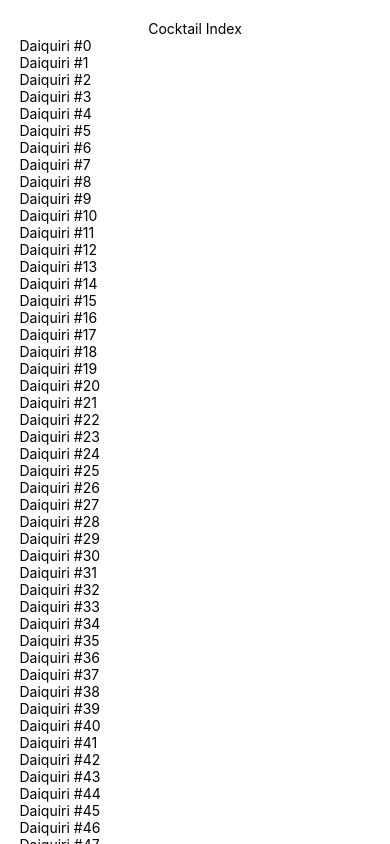
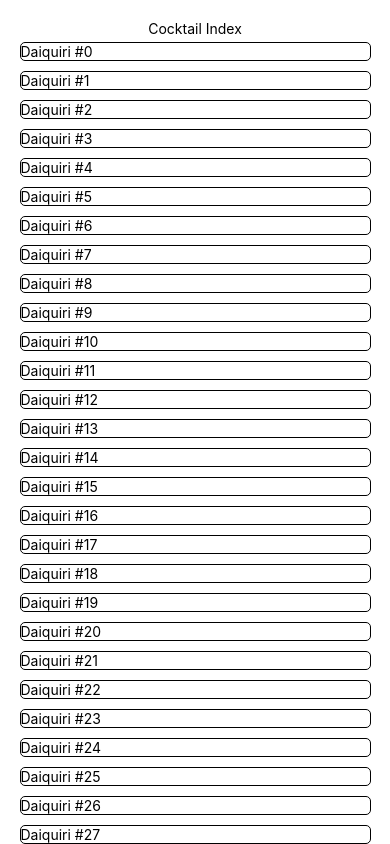
Before and after one commit to norppa/cocktail-index, a React Native app: screen / in a window 390 px wide. Shown: the top 844 px of the page. Built offline with nearby package versions, Linux system fonts and the light colour scheme.

Commit message:
add cocktail component

```diff
--- a/App.js
+++ b/App.js
@@ -2,6 +2,7 @@ import React, { useState } from 'react';
 import { StyleSheet, Text, View, FlatList } from 'react-native';
 
 import initialData from './constants/intial_data'
+import Cocktail from './components/Cocktail'
 
 export default function App() {
   const [data, setData] = useState(initialData)
@@ -15,7 +16,7 @@ export default function App() {
         data={data}
         renderItem={({ item, index }) => {
           return (
-            <Text>{item.name}</Text>
+            <Cocktail cocktail={item} />
           )
         }}
       />
--- /dev/null
+++ b/components/Cocktail.js
@@ -0,0 +1,45 @@
+import React, { useState } from 'react'
+import { StyleSheet, Text, View, TouchableWithoutFeedback, FlatList } from 'react-native';
+
+const Cocktail = props => {
+
+    const [showFullInfo, setShowFullInfo] = useState(false)
+
+    const handleClick = () => {
+        if (showFullInfo) {
+            setShowFullInfo(false)
+        } else {
+            setShowFullInfo(true)
+        }
+    }
+
+    return (
+        <TouchableWithoutFeedback onPress={handleClick}>
+            <View style={styles.itemCard}>
+                <Text>{props.cocktail.name}</Text>
+                {showFullInfo &&
+                    <FlatList
+                        data={props.cocktail.ingredients}
+                        keyExtractor={(item, index) => item.id + '_ingredient_' + index}
+                        renderItem={({ item }) => {
+                            return <Text>{`\u2022 ${item.amount} ${item.name}`} </Text>
+                        }}
+                    />
+                }
+
+            </View>
+        </TouchableWithoutFeedback>
+    )
+}
+
+const styles = StyleSheet.create({
+    itemCard: {
+        width: '100%',
+        borderWidth: 1,
+        borderColor: 'black',
+        borderRadius: 5,
+        marginVertical: 5
+    }
+})
+
+export default Cocktail
```
